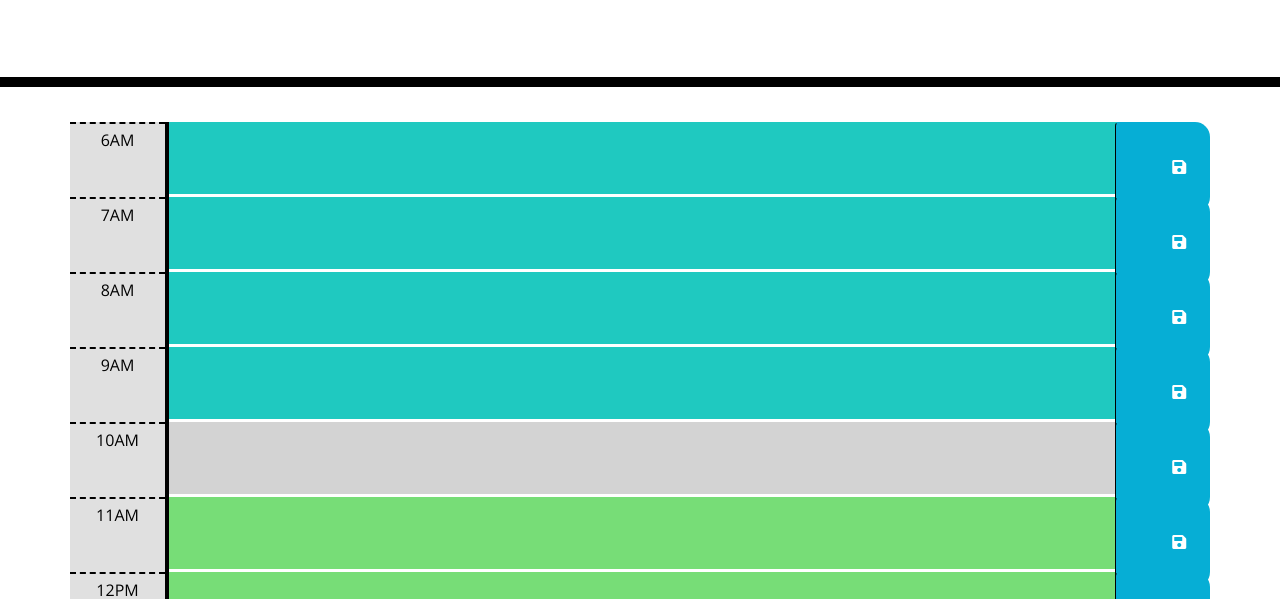
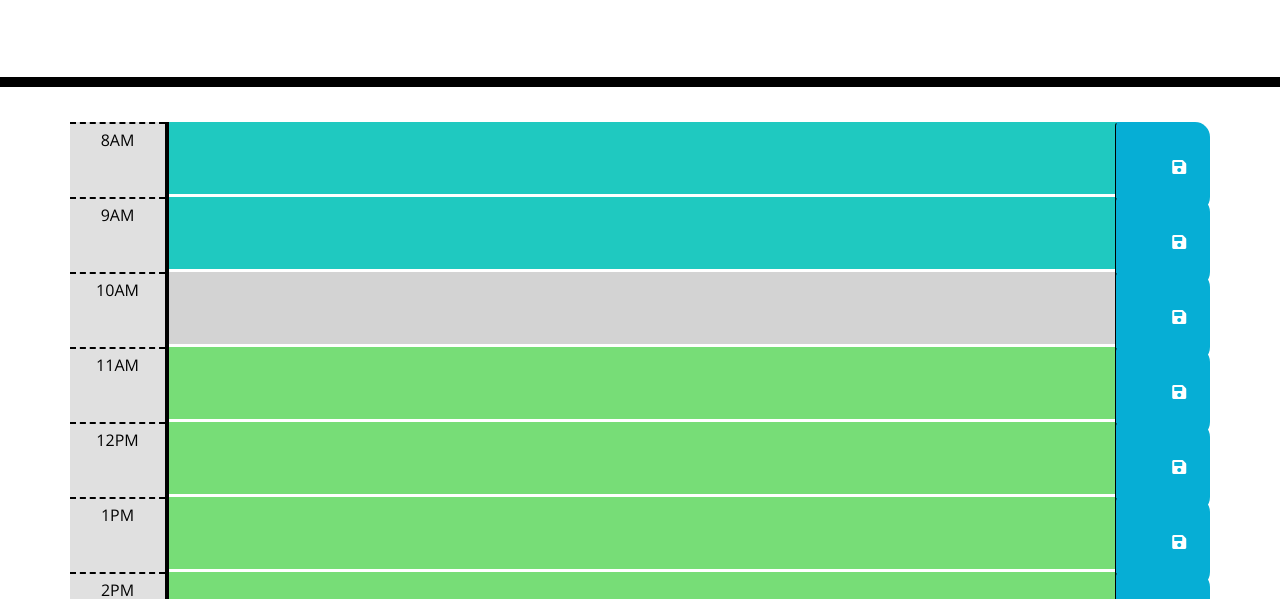
Before and after one commit to Ryansswell/workday, a plain HTML site: page index.html in a window 1280 px wide. Shown: the part 201-800 px from the top of the page. Drawn offline with nearby package versions, Linux system fonts and the light colour scheme.

Commit message:
Fixed the index.html and planner.js/Added pic on README.md

```diff
--- a/index.html
+++ b/index.html
@@ -28,21 +28,6 @@
         in the finished product.) -->
 
     <!-- example of a past time block -->
-    <div id="hour-06" class="row time-block past">
-      <div class="col-md-1 hour">6AM</div>
-      <textarea class="col-md-10 description"> </textarea>
-      <button class="btn saveBtn col-md-1">
-        <i class="fas fa-save"></i>
-      </button>
-    </div>
-
-    <div id="hour-07" class="row time-block past">
-      <div class="col-md-1 hour">7AM</div>
-      <textarea class="col-md-10 description"> </textarea>
-      <button class="btn saveBtn col-md-1">
-        <i class="fas fa-save"></i>
-      </button>
-    </div>
     <div id="hour-08" class="row time-block past">
       <div class="col-md-1 hour">8AM</div>
       <textarea class="col-md-10 description"> </textarea>
--- a/planner.js
+++ b/planner.js
@@ -1,8 +1,6 @@
 var currenthour = (moment().format("M")) - 9;
 var timeDisplayEl = document.getElementById("currentDay");
 var eachBlock = $(".container").children("div")
-var hour6 = $("#hour-6");
-var hour7 = $("#hour-7");
 var hour8 = $("#hour-8");
 var hour9 = $("#hour-9");
 var hour10 = $("#hour-10");
```
Also changed, not shown: WorkdayPic.PNG (added), 1 other file.
